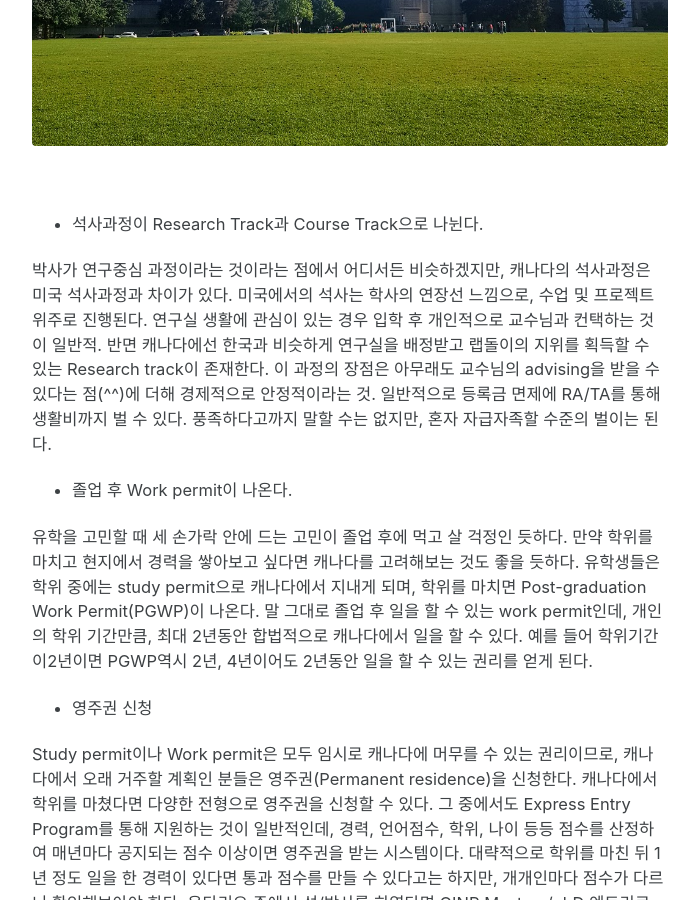
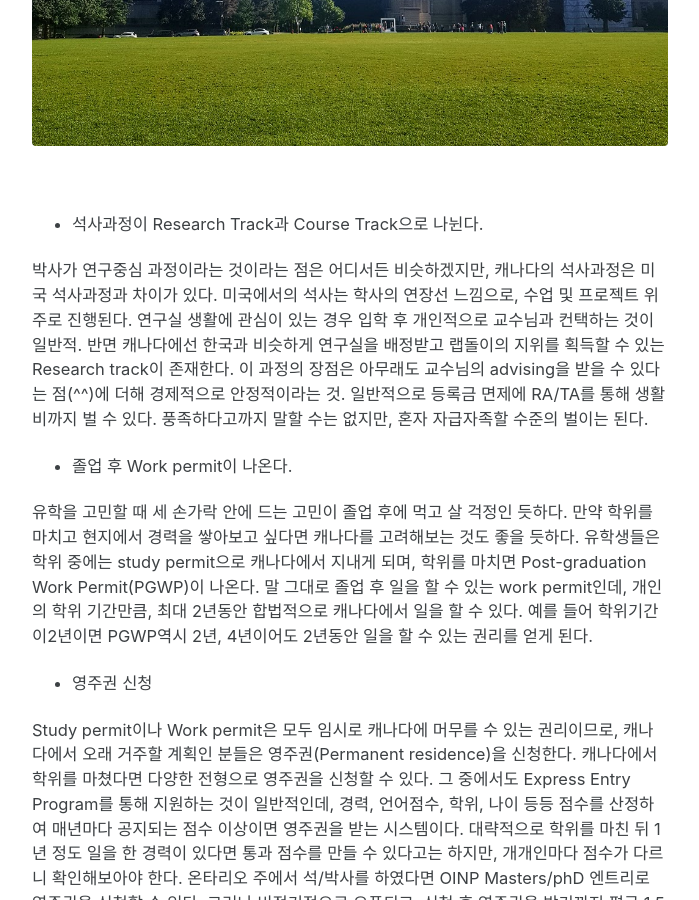
Before and after one commit to hojinYang/hojinYang.github.io, a Jekyll site: the page built from _posts/2019-08-30-190830.md, in a window 1280 px wide and 900 px high, scrolled down 814 px. Shown: the whole window, without its empty margins (290-989 px from the left). Built offline with Jekyll 4.4.1, drawn with Linux system fonts in a browser that asks for light colours; cached includes are drawn as plain includes; nearby versions of some CDN libraries.

Commit message:
Update 2019-08-30-190830.md

```diff
--- a/_posts/2019-08-30-190830.md
+++ b/_posts/2019-08-30-190830.md
@@ -15,7 +15,7 @@ author_profile: no
 
 - 석사과정이 Research Track과 Course Track으로 나뉜다.
 
-박사가 연구중심 과정이라는 것이라는 점에서 어디서든 비슷하겠지만, 캐나다의 석사과정은 미국 석사과정과 차이가 있다. 미국에서의 석사는 학사의 연장선 느낌으로, 수업 및 프로젝트 위주로 진행된다. 연구실 생활에 관심이 있는 경우 입학 후 개인적으로 교수님과 컨택하는 것이 일반적. 반면 캐나다에선 한국과 비슷하게 연구실을 배정받고 랩돌이의 지위를 획득할 수 있는 Research track이 존재한다. 이 과정의 장점은 아무래도 교수님의 advising을 받을 수 있다는 점(^^)에 더해 경제적으로 안정적이라는 것. 일반적으로 등록금 면제에 RA/TA를 통해 생활비까지 벌 수 있다. 풍족하다고까지 말할 수는 없지만, 혼자 자급자족할 수준의 벌이는 된다.
+박사가 연구중심 과정이라는 것이라는 점은 어디서든 비슷하겠지만, 캐나다의 석사과정은 미국 석사과정과 차이가 있다. 미국에서의 석사는 학사의 연장선 느낌으로, 수업 및 프로젝트 위주로 진행된다. 연구실 생활에 관심이 있는 경우 입학 후 개인적으로 교수님과 컨택하는 것이 일반적. 반면 캐나다에선 한국과 비슷하게 연구실을 배정받고 랩돌이의 지위를 획득할 수 있는 Research track이 존재한다. 이 과정의 장점은 아무래도 교수님의 advising을 받을 수 있다는 점(^^)에 더해 경제적으로 안정적이라는 것. 일반적으로 등록금 면제에 RA/TA를 통해 생활비까지 벌 수 있다. 풍족하다고까지 말할 수는 없지만, 혼자 자급자족할 수준의 벌이는 된다.
 
 - 졸업 후 Work permit이 나온다.
 
```
